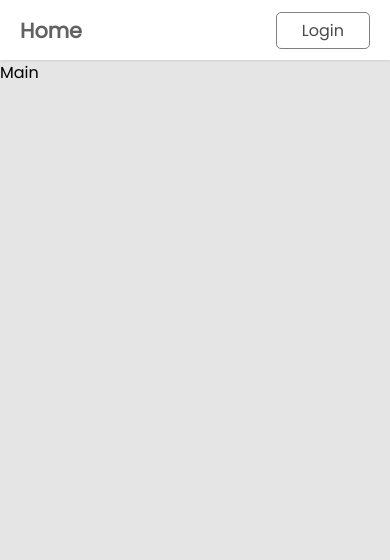
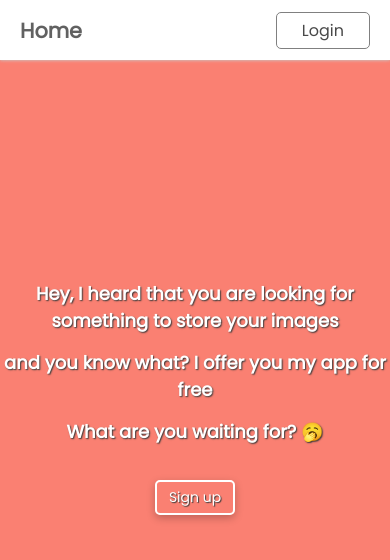
Before and after one commit to GeekoIsaGeek/Image-Gallery, a React (Create React App) app: page / in a window 390 px wide. Shown: the top 560 px of the page. Built offline with nearby package versions, Linux system fonts and the light colour scheme; no server answers.

Commit message:
finish working on the first version

```diff
--- a/package.json
+++ b/package.json
@@ -3,6 +3,7 @@
   "version": "0.1.0",
   "private": true,
   "dependencies": {
+    "@emailjs/browser": "^3.6.2",
     "@testing-library/jest-dom": "^5.16.4",
     "@testing-library/react": "^13.3.0",
     "@testing-library/user-event": "^13.5.0",
--- a/src/App.css
+++ b/src/App.css
@@ -14,6 +14,10 @@ a {
 	width: 100vw;
 	background-color: #e5e5e5;
 	overflow-x: hidden;
+	background-color: salmon;
+}
+.App::-webkit-scrollbar {
+	display: none;
 }
 .App-header {
 	height: 60px;
@@ -83,10 +87,11 @@ input[type='file'] button {
 	width: 100vw;
 	height: 100vh;
 	overflow: hidden;
+	z-index: 11;
 	display: none;
 	justify-content: center;
 	align-items: center;
-	background-color: rgba(0, 0, 0, 0.877);
+	background-color: rgba(0, 0, 0, 0.863);
 }
 .Overlay img {
 	width: 60vw;
@@ -99,3 +104,10 @@ input[type='file'] button {
 .Overlay.active {
 	display: flex;
 }
+
+@media screen and (max-width: 768px) {
+	.Overlay img {
+		width: 100vw;
+		height: 70vh;
+	}
+}
--- a/src/components/Unauthorized.jsx
+++ b/src/components/Unauthorized.jsx
@@ -4,7 +4,7 @@ import { Navigate, Outlet } from 'react-router-dom';
 
 const Unauthorized = () => {
 	const { currentUser } = useAuthCtx();
-	return currentUser ? <Navigate to='/' replace /> : <Outlet />;
+	return currentUser ? <Navigate to='/gallery' replace /> : <Outlet />;
 };
 
 export default Unauthorized;
--- a/src/components/User.jsx
+++ b/src/components/User.jsx
@@ -23,6 +23,9 @@ const User = () => {
 					<li>
 						<Link to='/gallery'>Gallery</Link>
 					</li>
+					<li>
+						<Link to='/'>Feedback</Link>
+					</li>
 					<Logout />
 				</ul>
 			</div>
--- a/src/pages/Gallery/Gallery.jsx
+++ b/src/pages/Gallery/Gallery.jsx
@@ -3,7 +3,7 @@ import styles from '../../styles/Gallery.module.css';
 import { BiImageAdd } from 'react-icons/bi';
 import { ref, uploadBytes, getDownloadURL } from 'firebase/storage';
 import { storage, auth } from '../../Firebase-config';
-import { RiFullscreenExitFill } from 'react-icons/ri';
+import { AiOutlineFullscreenExit } from 'react-icons/ai';
 
 const Gallery = () => {
 	const [images, setImages] = useState([]);
@@ -15,7 +15,7 @@ const Gallery = () => {
 		const selectedImg = e.target.files[0];
 		const imageRef = ref(
 			storage,
-			`users/${currUser.displayName}-${currUser.uid}/${selectedImg.name}`
+			`users/${currUser.displayName}-${currUser.uid}/gallery/${selectedImg.name}`
 		);
 		await uploadBytes(imageRef, selectedImg);
 		const url = await getDownloadURL(imageRef);
@@ -29,7 +29,7 @@ const Gallery = () => {
 		<div className={styles.Wrapper}>
 			<div className={styles.Upload}>
 				<span>
-					<BiImageAdd className={styles.addLogo} /> Upload
+					<BiImageAdd className={styles.addLogo} />
 				</span>
 				<input type='file' accept='.jpg,.jpeg,.png,.webp' onChange={handleSelect} />
 			</div>
@@ -47,7 +47,7 @@ const Gallery = () => {
 				})}
 			</ul>
 			<div className={selectedImg ? 'Overlay active' : 'Overlay'}>
-				<RiFullscreenExitFill className={styles.Exit} onClick={() => setSelectedImg(null)} />
+				<AiOutlineFullscreenExit className={styles.Exit} onClick={() => setSelectedImg(null)} />
 				<img src={selectedImg} alt='selected-img' />
 			</div>
 		</div>
--- a/src/pages/Main/Main.jsx
+++ b/src/pages/Main/Main.jsx
@@ -1,7 +1,59 @@
-import React from 'react';
+import React, { useRef } from 'react';
+import styles from '../../styles/Main.module.css';
+import { Link } from 'react-router-dom';
+import useAuthCtx from '../../store/AuthContext';
+import emailjs from '@emailjs/browser';
 
 const Main = () => {
-	return <div>Main</div>;
+	const { currentUser } = useAuthCtx();
+	const textareaRef = useRef();
+
+	const sendEmail = async (e) => {
+		e.preventDefault();
+		const res = await emailjs.sendForm(
+			'service_32sterg',
+			'template_ufacz7h',
+			e.target,
+			'k2HybejYeHJfMUwhu'
+		);
+		console.log(res);
+	};
+
+	if (currentUser) {
+		return (
+			<div className={styles.Wrapper}>
+				<h1>Give me feedback 👻</h1>
+				<form onSubmit={sendEmail}>
+					<input
+						type='text'
+						name='user_name'
+						defaultValue={currentUser.displayName}
+						style={{ display: 'none' }}
+					/>
+					<input
+						type='email'
+						name='user_email'
+						defaultValue={currentUser.email}
+						style={{ display: 'none' }}
+					/>
+					<textarea name='message' ref={textareaRef} />
+					<input type='submit' value='Send' />
+				</form>
+			</div>
+		);
+	} else
+		return (
+			<div className={styles.Wrapper}>
+				<h1>Hey, I heard that you are looking for something to store your images</h1>
+				<h1>
+					and you know what? <span> I offer you my app for free</span>{' '}
+				</h1>
+				<h2>What are you waiting for? 🥱</h2>
+				<Link to='/registration' className={styles.Signup}>
+					Sign up
+				</Link>
+			</div>
+		);
 };
 
 export default Main;
--- a/src/styles/Gallery.module.css
+++ b/src/styles/Gallery.module.css
@@ -3,6 +3,7 @@
 	justify-content: center;
 	align-items: center;
 	background-color: inherit;
+	width: 100vw;
 }
 .Gallery {
 	width: 80vw;
@@ -18,24 +19,25 @@
 	height: 200px;
 	border-radius: 5px;
 	object-fit: cover;
-	box-shadow: rgba(0, 0, 0, 0.16) 0px 10px 36px 0px, rgba(0, 0, 0, 0.06) 0px 0px 0px 1px;
-	border: 3px solid white;
+	box-shadow: rgba(0, 0, 0, 0.07) 0px 1px 2px, rgba(0, 0, 0, 0.07) 0px 2px 4px,
+		rgba(0, 0, 0, 0.07) 0px 4px 8px, rgba(0, 0, 0, 0.07) 0px 8px 16px,
+		rgba(0, 0, 0, 0.07) 0px 16px 32px, rgba(0, 0, 0, 0.07) 0px 32px 64px;
 }
 .Gallery li img:hover {
 	cursor: pointer;
 }
 .Upload {
-	position: absolute;
 	width: max-content;
 	background-color: rgb(98, 139, 139);
 	color: white;
-	border-radius: 10px;
+	border-radius: 5px;
 	overflow: hidden;
 	right: 20px;
 	top: 100px;
 	transition: background 0.25s ease-out;
 	padding: 5px 15px;
 	box-shadow: rgb(99 99 99 / 20%) 0px 2px 8px 0px;
+	position: absolute;
 }
 
 .Upload > input[type='file'] {
@@ -52,38 +54,33 @@
 	gap: 5px;
 }
 .Upload span > .addLogo {
-	font-size: 1.2rem;
+	font-size: 1.5rem;
 }
 .Upload:hover {
 	background-color: #4e7070;
 }
 .Exit {
-	font-size: 2.5rem;
+	font-size: 2.7rem;
 	position: absolute;
 	right: 15px;
 	top: 15px;
 	color: rgb(189, 189, 189);
-	transition: color 0.25s linear;
+	transition: transform 0.25s linear;
 }
 .Exit:hover {
 	cursor: pointer;
-	color: #659999;
+	transform: scale(0.8);
 }
 
-/* .Overlay {
-	position: absolute;
-	top: 0;
-	left: 0;
-	width: 100vw;
-	height: 100vh;
-	overflow: hidden;
-	display: flex;
-	justify-content: center;
-	align-items: center;
-	background-color: rgba(0, 0, 0, 0.781);
+@media screen and (max-width: 640px) {
+	.Gallery {
+		justify-content: center;
+	}
+	.Gallery li img {
+		width: 60vw;
+		height: 60vw;
+	}
+	.Upload {
+		right: 5px;
+	}
 }
-.Overlay img {
-	width: 50vw;
-	height: 50vw;
-	object-fit: cover;
-} */
--- /dev/null
+++ b/src/styles/Main.module.css
@@ -0,0 +1,87 @@
+.Wrapper {
+	display: flex;
+	justify-content: center;
+	align-items: center;
+	flex-direction: column;
+	width: 100vw;
+	min-height: 80vh;
+	gap: 15px;
+	text-align: center;
+}
+
+.Wrapper h1,
+h2 {
+	color: white;
+	text-shadow: 1px 1px 1.5px rgb(59, 59, 59);
+}
+
+.Signup {
+	padding: 5px 20px;
+	border: 2px solid white;
+	color: white;
+	border-radius: 5px;
+	margin-top: 20px;
+	text-shadow: 1px 1px 1px rgb(59, 59, 59);
+	font-size: 1.1rem;
+	box-shadow: rgba(0, 0, 0, 0.24) 0px 3px 8px;
+	transition: background 0.2s linear, color 0.2s linear;
+}
+.Signup:hover {
+	background-color: #e55e5e;
+}
+.Wrapper form {
+	display: flex;
+	flex-direction: column;
+	gap: 20px;
+	align-items: center;
+	justify-content: center;
+}
+.Wrapper form input {
+	padding: 5px 30px;
+	font-size: 1rem;
+	border-radius: 5px;
+	border: none;
+	box-shadow: rgba(0, 0, 0, 0.24) 0px 3px 8px;
+	transition: background 0.2s linear;
+}
+.Wrapper form input:hover {
+	cursor: pointer;
+	background-color: #fcafaf;
+}
+
+textarea {
+	width: 40vw;
+	height: 200px;
+	resize: none;
+	outline: none;
+	padding: 5px;
+	font-size: 20px;
+	background-color: #fdd1d1;
+	border-radius: 5px;
+	border: none;
+	box-shadow: rgba(0, 0, 0, 0.24) 0px 3px 8px;
+}
+.Github {
+	font-size: 2rem;
+	color: white;
+	position: absolute;
+	bottom: 20px;
+	left: 20px;
+}
+
+@media screen and (max-width: 1220px) {
+	.Wrapper h1,
+	h2 {
+		font-size: 24px;
+	}
+}
+@media screen and (max-width: 960px) {
+	.Wrapper h1,
+	h2 {
+		font-size: 18px;
+	}
+	.Signup {
+		font-size: 14px;
+		padding: 5px 12px;
+	}
+}
--- a/src/styles/User.module.css
+++ b/src/styles/User.module.css
@@ -9,6 +9,7 @@
 	border-radius: 50%;
 	height: 40px;
 	width: 40px;
+	object-fit: cover;
 	transition: filter 0.25s ease-out;
 	box-shadow: rgba(50, 50, 105, 0.15) 0px 2px 5px 0px, rgba(0, 0, 0, 0.05) 0px 1px 1px 0px;
 }
```
Also changed, not shown: 1 other file (tests, documents, lock files or other folders).
